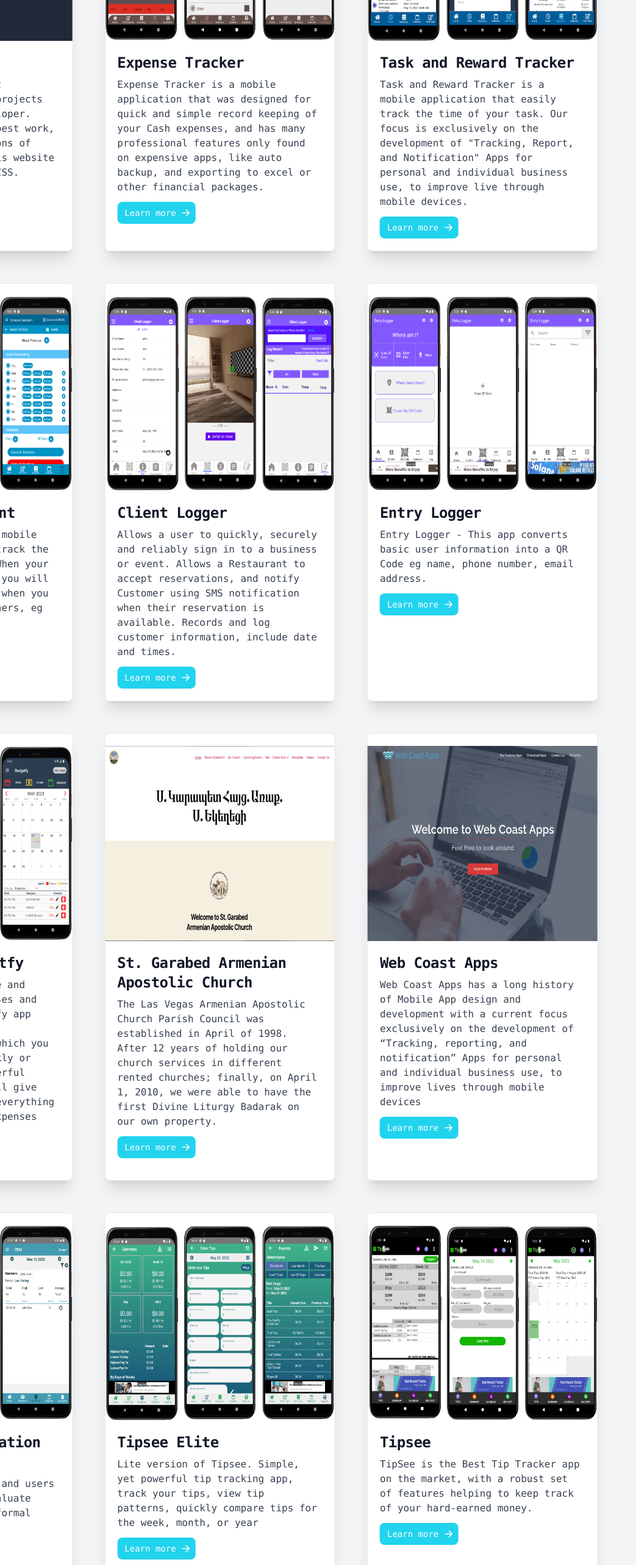
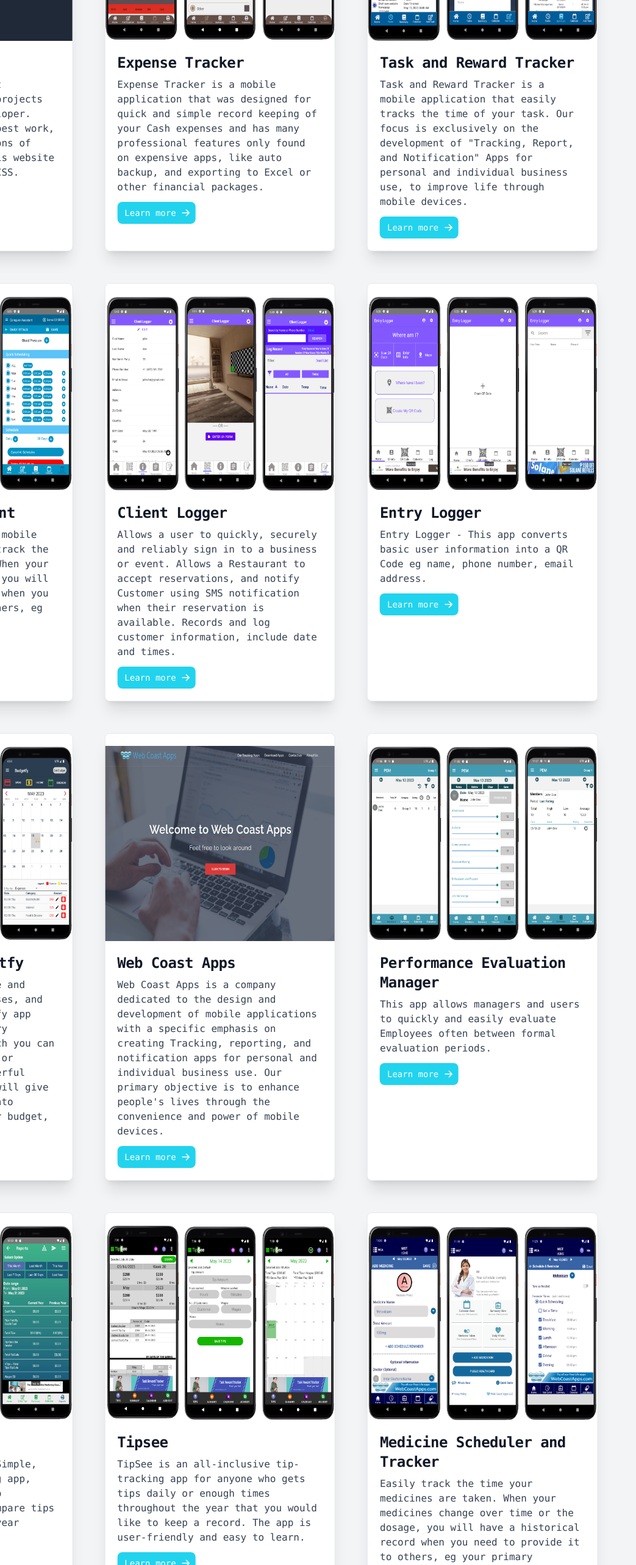
Before and after one commit to ronnelb-dev/portfolio, a React (Create React App) app: page / in a window 1280 px wide. Shown: the part 1780-4346 px from the top of the page at 61% size, without its empty margins (0-1043 px from the left). Built offline with nearby package versions, Linux system fonts and the light colour scheme.

Commit message:
Update PortfolioSection.js
update

```diff
--- a/src/Components/PortfolioSection.js
+++ b/src/Components/PortfolioSection.js
@@ -24,14 +24,14 @@
     },
     {
         "project_name": "Expense Tracker",
-        "project_description": 'Expense Tracker is a mobile application that was designed for quick and simple record keeping of your Cash expenses, and has many professional features only found on expensive apps, like auto backup, and exporting to excel or other financial packages.',
+        "project_description": 'Expense Tracker is a mobile application that was designed for quick and simple record keeping of your Cash expenses and has many professional features only found on expensive apps, like auto backup, and exporting to Excel or other financial packages.',
         "project_image": XPTrackerImg,
         "tag": "react-native",
         "link": "https://webcoastapps.com/expense-tracker/",
     },
     {
         "project_name": "Task and Reward Tracker",
-        "project_description": 'Task and Reward Tracker is a mobile application that easily track the time of your task. Our focus is exclusively on the development of "Tracking, Report, and Notification" Apps for personal and individual business use, to improve live through mobile devices.',
+        "project_description": 'Task and Reward Tracker is a mobile application that easily tracks the time of your task. Our focus is exclusively on the development of "Tracking, Report, and Notification" Apps for personal and individual business use, to improve life through mobile devices.',
         "project_image": TRTFeatureImg,
         "tag": "react-native",
         "link": "https://webcoastapps.com/trt-introduction/",
@@ -65,7 +65,7 @@
     },
     {
         "project_name": "Budget App: Budgetfy",
-        "project_description": "Budgetfy helps you manage and track your budget, expenses and income with ease. Budgetfy app shows overview of every transaction you made in which you can filter by daily, weekly or monthly. It also has powerful graph and report that will give you detailed insight of everything regarding your budget, expenses and income.",
+        "project_description": "Budgetfy helps you manage and track your budget, expenses, and income with ease. Budgetfy app shows an overview of every transaction you made which you can filter by daily, weekly, or monthly. It also has powerful graphs and reports that will give you a detailed insight into everything regarding your budget, expenses, and income.",
         "project_image": BFFeatureImg,
         "tag": "android-studio",
         "link": "https://play.google.com/store/apps/details?id=budgetfy.arsoft.com",
@@ -76,16 +76,16 @@
     //     "project_image": bgggg,
     //     "tag": "react-native",
     // },
-    {
-        "project_name": "St. Garabed Armenian Apostolic Church",
-        "project_description": "The Las Vegas Armenian Apostolic Church Parish Council was established in April of 1998. After 12 years of holding our church services in different rented churches; finally, on April 1, 2010, we were able to have the first  Divine Liturgy Badarak on our own property.",
-        "project_image": STGFeatureImg,
-        "tag": "wordpress",
-        "link": "https://stgarabedlv.org/",
-    },
+    // {
+    //     "project_name": "St. Garabed Armenian Apostolic Church",
+    //     "project_description": "The Las Vegas Armenian Apostolic Church Parish Council was established in April of 1998. After 12 years of holding our church services in different rented churches; finally, on April 1, 2010, we were able to have the first  Divine Liturgy Badarak on our own property.",
+    //     "project_image": STGFeatureImg,
+    //     "tag": "wordpress",
+    //     "link": "https://stgarabedlv.org/",
+    // },
     {
         "project_name": "Web Coast Apps",
-        "project_description": "Web Coast Apps has a long history of Mobile App design and development with a current focus exclusively on the development of “Tracking, reporting, and notification” Apps for personal and individual business use, to improve lives through mobile devices",
+        "project_description": "Web Coast Apps is a company dedicated to the design and development of mobile applications with a specific emphasis on creating Tracking, reporting, and notification apps for personal and individual business use. Our primary objective is to enhance people's lives through the convenience and power of mobile devices.",
         "project_image": WCAFeatureImg,
         "tag": "wordpress",
         "link": "https://webcoastapps.com/",
@@ -99,14 +99,14 @@
     },
     {
         "project_name": "Tipsee Elite",
-        "project_description": "Lite version of Tipsee. Simple, yet powerful tip tracking app, track your tips, view tip patterns, quickly compare tips for the week, month, or year",
+        "project_description": "Lite version of Tipsee. Simple, yet powerful tip tracking app, track your tips, view tip patterns, and quickly compare tips for the week, month, or year",
         "project_image": TEFeatureImg,
         "tag": "react-native",
         "link": "https://webcoastapps.com/tipsee-elite/",
     },
     {
         "project_name": "Tipsee",
-        "project_description": "TipSee is the Best Tip Tracker app on the market, with a robust set of features helping to keep track of your hard-earned money.",
+        "project_description": "TipSee is an all-inclusive tip-tracking app for anyone who gets tips daily or enough times throughout the year that you would like to keep a record.  The app is user-friendly and easy to learn.",
         "project_image": TSFeatureImg,
         "tag": "android-studio",
         "link": "https://webcoastapps.com/tipsee-tip-tracker/",
```
